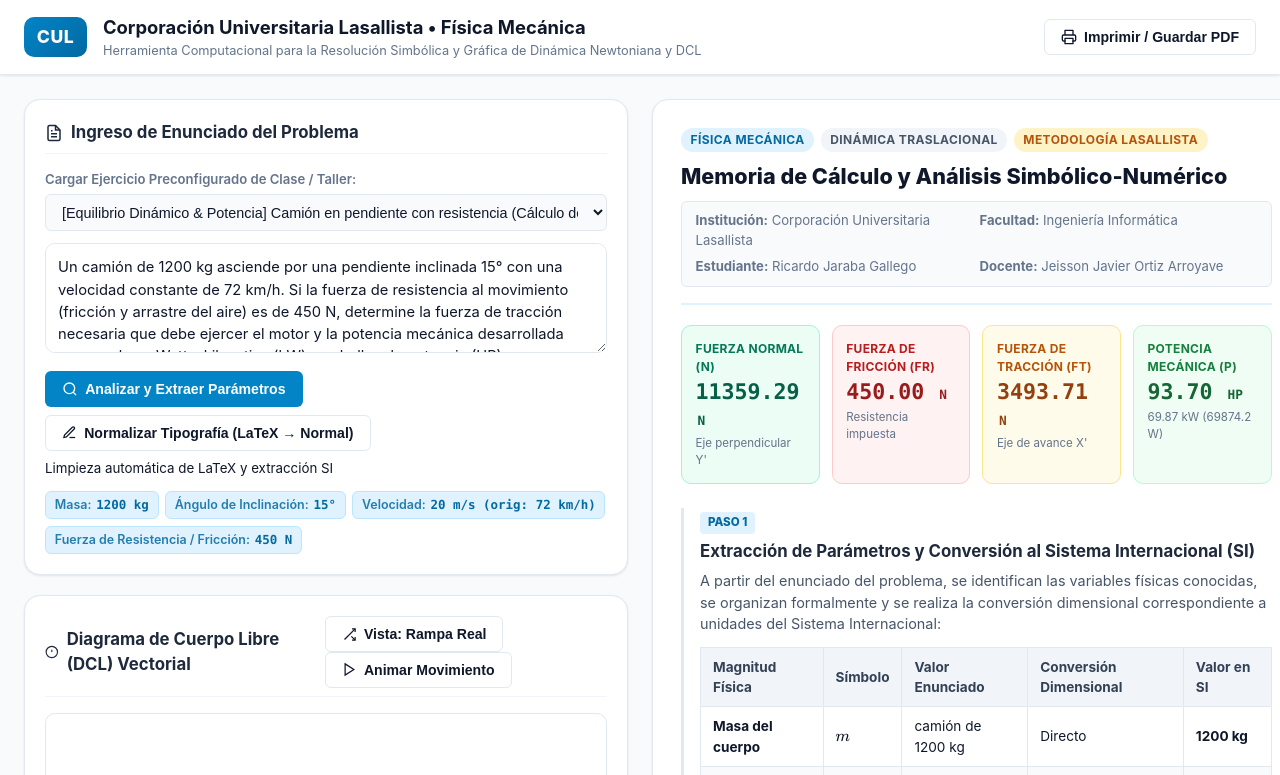
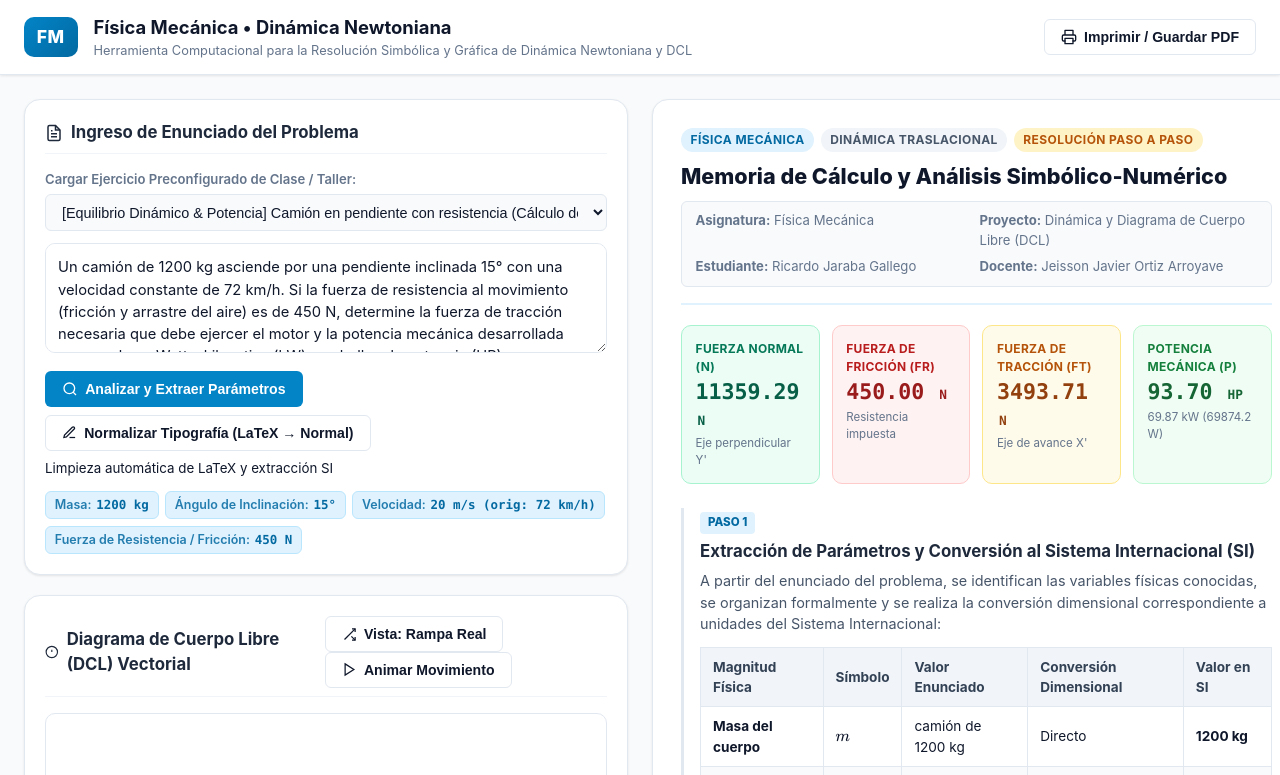
Before and after one commit to Richard2437/Fisica_aplicada, a website: page index.html in a window 1280 px wide. Shown: the top 775 px of the page. Drawn offline with nearby package versions, Linux system fonts and the light colour scheme.

Commit message:
chore: remover referencias institucionales de Lasallista y actualizar marca neutral de Fisica Mecanica

```diff
--- a/build.js
+++ b/build.js
@@ -23,7 +23,7 @@ const appSrc = fs.readFileSync('js/app.js', 'utf8')
 
 const bundleContent = `/**
  * Bundle Universal Autocontenido - Dinámica Newtoniana y DCL
- * Corporación Universitaria Lasallista - Estudiante: Ricardo Jaraba Gallego
+ * Estudiante: Ricardo Jaraba Gallego
  */
 (function() {
   'use strict';
--- a/css/styles.css
+++ b/css/styles.css
@@ -1,6 +1,5 @@
 /**
  * Estilos Principales - Herramienta de Dinámica Newtoniana y DCL
- * Corporación Universitaria Lasallista
  * Autor: Ricardo Jaraba Gallego
  */
 
--- a/index.html
+++ b/index.html
@@ -3,7 +3,7 @@
 <head>
   <meta charset="UTF-8">
   <meta name="viewport" content="width=device-width, initial-scale=1.0">
-  <title>Física Mecánica - Dinámica Newtoniana y DCL | Corporación Universitaria Lasallista</title>
+  <title>Física Mecánica - Dinámica Newtoniana y DCL</title>
 
   <!-- Estilos Locales de KaTeX (Completamente Offline) -->
   <link rel="stylesheet" href="vendor/katex/katex.min.css">
@@ -26,9 +26,9 @@
   <!-- Barra de Navegación Institucional -->
   <nav class="navbar">
     <div class="brand-section">
-      <div class="brand-logo-badge">CUL</div>
+      <div class="brand-logo-badge">FM</div>
       <div class="brand-titles">
-        <h1>Corporación Universitaria Lasallista &bull; Física Mecánica</h1>
+        <h1>Física Mecánica &bull; Dinámica Newtoniana</h1>
         <p>Herramienta Computacional para la Resolución Simbólica y Gráfica de Dinámica Newtoniana y DCL</p>
       </div>
     </div>
--- a/js/app.js
+++ b/js/app.js
@@ -1,7 +1,6 @@
 /**
  * Controlador Principal de la Aplicación
  * Proyecto de Aula - Física Mecánica
- * Corporación Universitaria Lasallista
  * Autor: Ricardo Jaraba Gallego
  */
 
@@ -45,7 +44,7 @@ class AppController {
     // 3. Vincular eventos de la interfaz
     this.bindEvents();
 
-    // 4. Cargar problema inicial predeterminado (Camión en rampa de la propuesta Lasallista)
+    // 4. Cargar problema inicial predeterminado (Camión en rampa)
     this.loadPreset('camion-pendiente-potencia');
   }
 
--- a/js/bundle.js
+++ b/js/bundle.js
@@ -1,6 +1,6 @@
 /**
  * Bundle Universal Autocontenido - Dinámica Newtoniana y DCL
- * Corporación Universitaria Lasallista - Estudiante: Ricardo Jaraba Gallego
+ * Estudiante: Ricardo Jaraba Gallego
  */
 (function() {
   'use strict';
@@ -8,7 +8,6 @@
   /**
  * Módulo de Extracción de Datos y Procesamiento de Lenguaje Natural (NLP / RegEx)
  * Proyecto de Aula - Física Mecánica
- * Corporación Universitaria Lasallista
  * Autor: Ricardo Jaraba Gallego
  */
 
@@ -21,7 +20,7 @@ const ProblemParser = {
       id: 'camion-pendiente-potencia',
       title: 'Camión en pendiente con resistencia (Cálculo de Potencia en HP)',
       category: 'Equilibrio Dinámico & Potencia',
-      description: 'Problema rector de la propuesta de aula Lasallista.',
+      description: 'Problema clásico de dinámica y potencia mecánica.',
       text: 'Un camión de 1200 kg asciende por una pendiente inclinada 15° con una velocidad constante de 72 km/h. Si la fuerza de resistencia al movimiento (fricción y arrastre del aire) es de 450 N, determine la fuerza de tracción necesaria que debe ejercer el motor y la potencia mecánica desarrollada expresada en Watts, kilovatios (kW) y caballos de potencia (HP).'
     },
     {
@@ -330,7 +329,6 @@ const ProblemParser = {
   /**
  * Motor de Dinámica y Física Newtoniana (DynamicsEngine)
  * Proyecto de Aula - Física Mecánica
- * Corporación Universitaria Lasallista
  * Autor: Ricardo Jaraba Gallego
  */
 
@@ -377,7 +375,7 @@ const DynamicsEngine = {
     }
 
     // 5. Ecuación de Movimiento en el Eje X' (paralelo al plano)
-    // Convención Lasallista:
+    // Convención de Signos y Equilibrio:
     // Para movimiento ascendente (up):
     // ΣFx = m * a
     // Ft - fr - Wx = m * a   =>   Ft = fr + Wx + m * a
@@ -495,7 +493,6 @@ const DynamicsEngine = {
   /**
  * Motor de Renderizado Vectorial 2D (HTML5 Canvas)
  * Proyecto de Aula - Física Mecánica
- * Corporación Universitaria Lasallista
  * Autor: Ricardo Jaraba Gallego
  */
 
@@ -1169,7 +1166,6 @@ class DCLCanvas {
   /**
  * Generador de Memoria de Cálculo y Análisis Paso a Paso
  * Metodología Académica de Física Mecánica
- * Corporación Universitaria Lasallista
  * Autor: Ricardo Jaraba Gallego
  */
 
@@ -1205,17 +1201,17 @@ const StepRenderer = {
       <!-- Memoria de Cálculo Académica -->
       <article class="academic-report">
 
-        <!-- Membrete Institucional Oficial -->
+        <!-- Membrete Académico -->
         <header class="report-header">
           <div class="header-badges">
             <span class="badge badge-primary">Física Mecánica</span>
             <span class="badge badge-secondary">Dinámica Traslacional</span>
-            <span class="badge badge-accent">Metodología Lasallista</span>
+            <span class="badge badge-accent">Resolución Paso a Paso</span>
           </div>
           <h2 class="report-title">Memoria de Cálculo y Análisis Simbólico-Numérico</h2>
           <div class="report-metadata">
-            <div><strong>Institución:</strong> Corporación Universitaria Lasallista</div>
-            <div><strong>Facultad:</strong> Ingeniería Informática</div>
+            <div><strong>Asignatura:</strong> Física Mecánica</div>
+            <div><strong>Proyecto:</strong> Dinámica y Diagrama de Cuerpo Libre (DCL)</div>
             <div><strong>Estudiante:</strong> Ricardo Jaraba Gallego</div>
             <div><strong>Docente:</strong> Jeisson Javier Ortiz Arroyave</div>
           </div>
@@ -1475,7 +1471,7 @@ const StepRenderer = {
         </section>
 
         <footer class="report-footer">
-          <p>Documento generado computacionalmente para la cátedra de Física Mecánica - Corporación Universitaria Lasallista.</p>
+          <p>Documento generado computacionalmente para la cátedra de Física Mecánica.</p>
         </footer>
 
       </article>
@@ -1487,7 +1483,6 @@ const StepRenderer = {
   /**
  * Controlador Principal de la Aplicación
  * Proyecto de Aula - Física Mecánica
- * Corporación Universitaria Lasallista
  * Autor: Ricardo Jaraba Gallego
  */
 
@@ -1527,7 +1522,7 @@ class AppController {
     // 3. Vincular eventos de la interfaz
     this.bindEvents();
 
-    // 4. Cargar problema inicial predeterminado (Camión en rampa de la propuesta Lasallista)
+    // 4. Cargar problema inicial predeterminado (Camión en rampa)
     this.loadPreset('camion-pendiente-potencia');
   }
 
--- a/js/canvas.js
+++ b/js/canvas.js
@@ -1,7 +1,6 @@
 /**
  * Motor de Renderizado Vectorial 2D (HTML5 Canvas)
  * Proyecto de Aula - Física Mecánica
- * Corporación Universitaria Lasallista
  * Autor: Ricardo Jaraba Gallego
  */
 
--- a/js/parser.js
+++ b/js/parser.js
@@ -1,7 +1,6 @@
 /**
  * Módulo de Extracción de Datos y Procesamiento de Lenguaje Natural (NLP / RegEx)
  * Proyecto de Aula - Física Mecánica
- * Corporación Universitaria Lasallista
  * Autor: Ricardo Jaraba Gallego
  */
 
@@ -14,7 +13,7 @@ export const ProblemParser = {
       id: 'camion-pendiente-potencia',
       title: 'Camión en pendiente con resistencia (Cálculo de Potencia en HP)',
       category: 'Equilibrio Dinámico & Potencia',
-      description: 'Problema rector de la propuesta de aula Lasallista.',
+      description: 'Problema clásico de dinámica y potencia mecánica.',
       text: 'Un camión de 1200 kg asciende por una pendiente inclinada 15° con una velocidad constante de 72 km/h. Si la fuerza de resistencia al movimiento (fricción y arrastre del aire) es de 450 N, determine la fuerza de tracción necesaria que debe ejercer el motor y la potencia mecánica desarrollada expresada en Watts, kilovatios (kW) y caballos de potencia (HP).'
     },
     {
--- a/js/physics.js
+++ b/js/physics.js
@@ -1,7 +1,6 @@
 /**
  * Motor de Dinámica y Física Newtoniana (DynamicsEngine)
  * Proyecto de Aula - Física Mecánica
- * Corporación Universitaria Lasallista
  * Autor: Ricardo Jaraba Gallego
  */
 
@@ -48,7 +47,7 @@ export const DynamicsEngine = {
     }
 
     // 5. Ecuación de Movimiento en el Eje X' (paralelo al plano)
-    // Convención Lasallista:
+    // Convención de Signos y Equilibrio:
     // Para movimiento ascendente (up):
     // ΣFx = m * a
     // Ft - fr - Wx = m * a   =>   Ft = fr + Wx + m * a
--- a/package.json
+++ b/package.json
@@ -2,7 +2,7 @@
   "name": "fisica_mec_aplication",
   "version": "1.0.0",
   "type": "module",
-  "description": "Herramienta Computacional para la Resolución Simbólica y Gráfica de Problemas de Dinámica Newtoniana y DCL - Corporación Universitaria Lasallista",
+  "description": "Herramienta Computacional para la Resolución Simbólica y Gráfica de Problemas de Dinámica Newtoniana y DCL",
   "main": "server.js",
   "scripts": {
     "start": "node server.js",
@@ -14,8 +14,7 @@
     "mecanica",
     "dcl",
     "newton",
-    "diagrama-cuerpo-libre",
-    "lasallista"
+    "diagrama-cuerpo-libre"
   ],
   "author": "Ricardo Jaraba Gallego",
   "license": "MIT",
--- a/server.js
+++ b/server.js
@@ -65,7 +65,7 @@ const server = http.createServer((req, res) => {
 
 server.listen(PORT, () => {
   console.log(`================================================================`);
-  console.log(`  Física Mecánica - Corporación Universitaria Lasallista`);
+  console.log(`  Física Mecánica - Dinámica Newtoniana y DCL`);
   console.log(`  Servidor activo en: http://localhost:${PORT}`);
   console.log(`  Abra la URL en su navegador web para interactuar.`);
   console.log(`================================================================`);
```
Also changed, not shown: js/renderer.js (+5 -6 lines), test/test_clean.js (added, +46 -0 lines), README.md.
